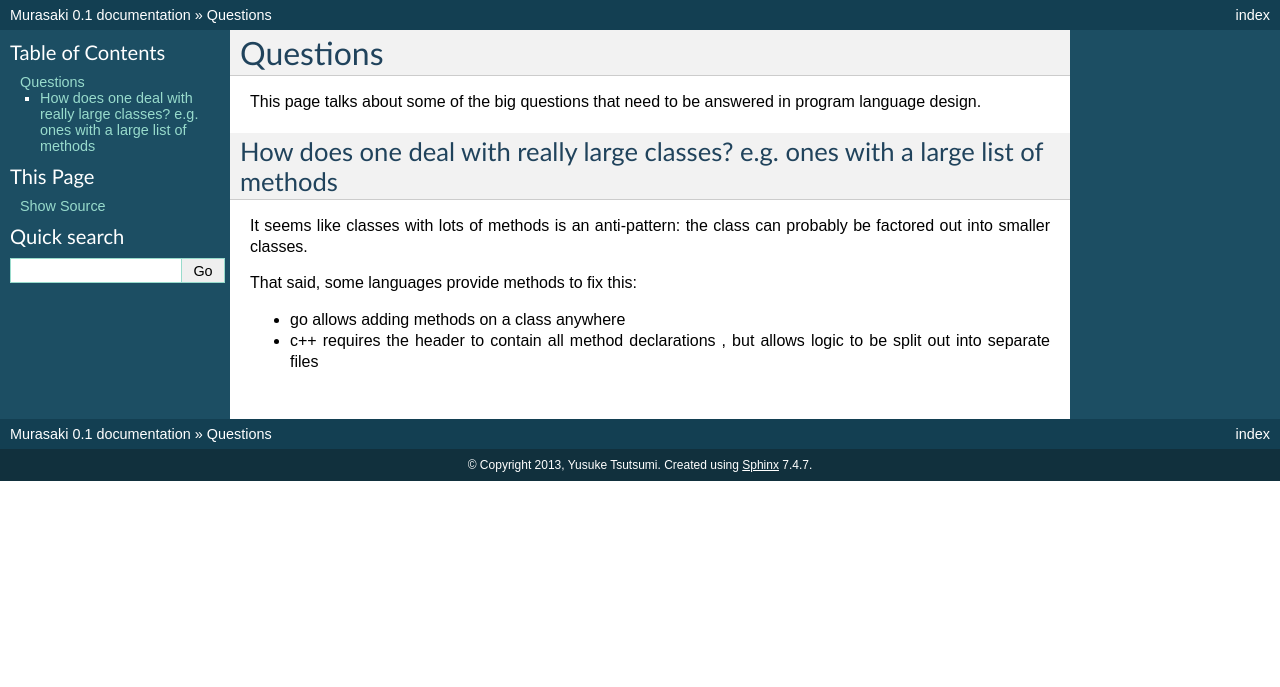
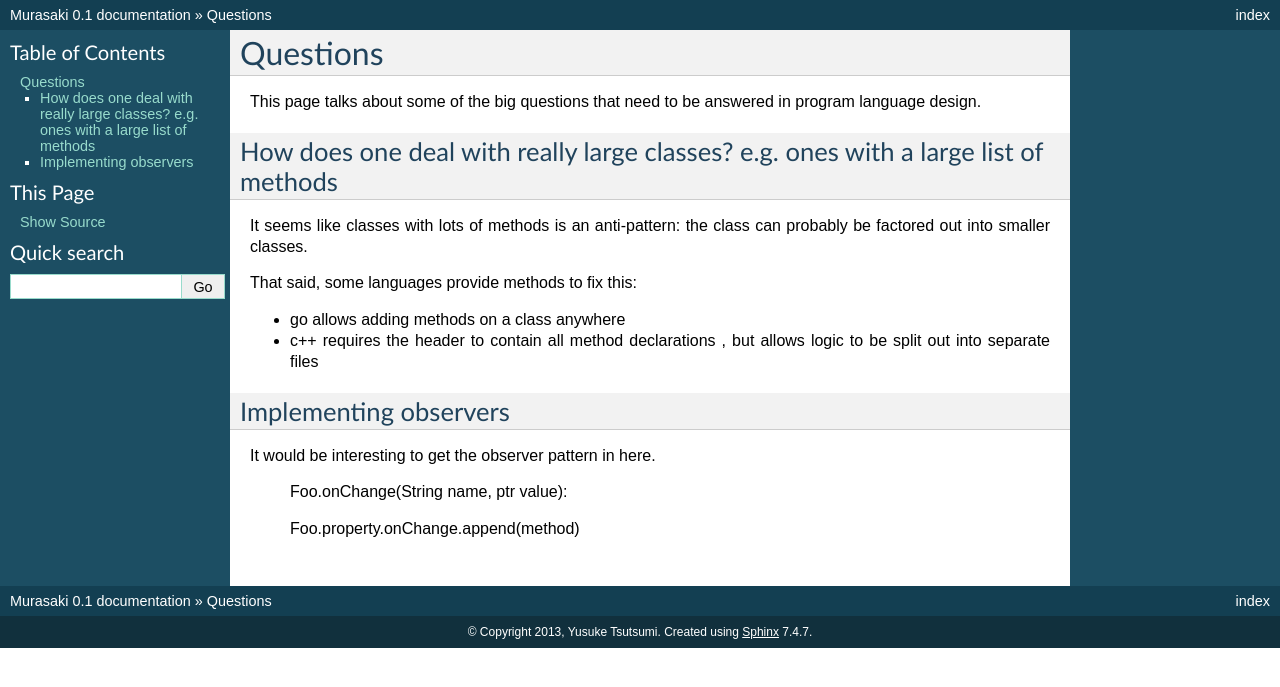
Before and after one commit to toumorokoshi/greyhawk-language, a Sphinx documentation site: the page built from docs/questions.rst, in a window 1280 px wide. Shown: the top 687 px of the page. Built offline with Sphinx 7.4.7, drawn with Linux system fonts in a browser that asks for light colours.

Commit message:
adding some more notes + questions

```diff
--- a/docs/questions.rst
+++ b/docs/questions.rst
@@ -14,3 +14,13 @@ That said, some languages provide methods to fix this:
 
 * go allows adding methods on a class anywhere
 * c++ requires the header to contain all method declarations , but allows logic to be split out into separate files
+
+
+Implementing observers
+======================
+
+It would be interesting to get the observer pattern in here.
+
+    Foo.onChange(String name, ptr value):
+
+    Foo.property.onChange.append(method)
--- a/docs/style.rst
+++ b/docs/style.rst
@@ -27,6 +27,11 @@ TODO: find a better way to distinguish between variable vs method
 * _Method -> protected method (upper camel-case results + leading underscore)
 * __Method -> private method (upper camel-case results + double leading underscore)
 
+This probably won't work in it's current form:
+
+* protected -> public method modification breaks interface (because of losing the underscore)
+* renaming variables is a pain
+
 Class Naming
 ------------
 
```
